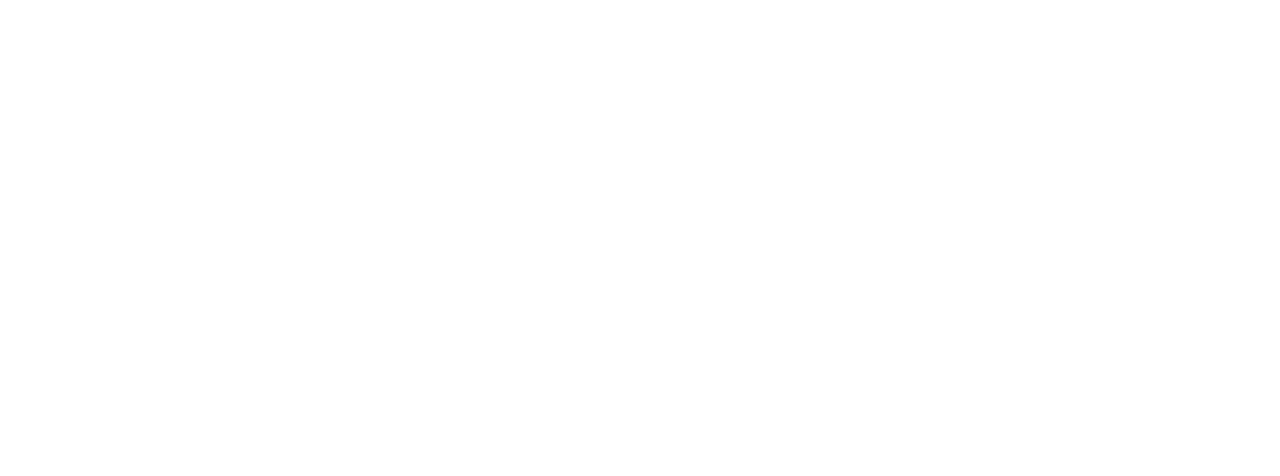
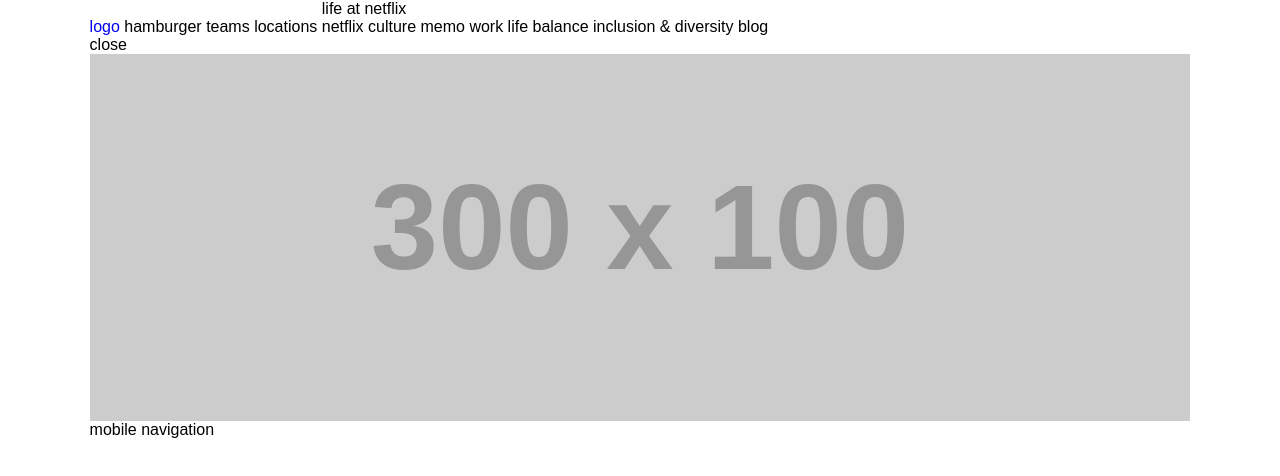
Before and after one commit to nkartikaxioned/navigation, a plain HTML site: page index.html in a window 1280 px wide. Drawn offline with Linux system fonts and the light colour scheme; placeholder pictures from the web are drawn by us.

Commit message:
structure

```diff
--- a/index.html
+++ b/index.html
@@ -13,10 +13,10 @@
   <!-- Place favicon.ico in the root directory: mathiasbynens.be/notes/touch-icons -->
   <link rel="shortcut icon" href="favicon.ico" />
   <!--font-awesome link for icons-->
-  <link rel="stylesheet" media="screen" href="assets/vendor/font-awesome/css/all.min.css" >
+  <link rel="stylesheet" media="screen" href="assets/vendor/font-awesome/css/all.min.css">
   <link rel="stylesheet" href="https://cdnjs.cloudflare.com/ajax/libs/font-awesome/4.7.0/css/font-awesome.min.css">
   <!-- Default style-sheet is for 'media' type screen (color computer display).  -->
-  <link rel="stylesheet" media="screen" href="assets/css/style.css" >
+  <link rel="stylesheet" media="screen" href="assets/css/style.css">
 </head>
 
 <body>
@@ -24,12 +24,39 @@
   <div class="container">
     <!--header section start-->
     <header>
-
+      <div class="wrapper">
+       <div class="first">
+        <div class="second">
+          <div class="third">
+            <nav>
+              <ul class="nav-ul">
+                <li><a href="#FIXME" title="logo"><span class="logo">logo</span></a> <span class="hamburger">hamburger</span></li>
+                <li>teams</li>
+                <li>locations</li>
+                <li>life at netflix
+                  <ul>
+                    <li>netflix culture memo</li>
+                    <li>work life balance</li>
+                    <li>inclusion & diversity</li>
+                    <li>blog</li>
+                  </ul>
+                </li>
+              </ul>
+            </nav>
+          </div>
+        </div>
+       </div>
+      </div>
     </header>
     <!--header section start-->
     <!--main section start-->
     <main>
-
+      <section class="navigation-container">
+        <div class="wrapper">
+          <span class="close-btn">close</span>
+          <figure><img src="https://dummyimage.com/300x100/fca00d/fff&text=Logo" alt="Logo"><figcaption>mobile navigation</figcaption></figure>
+        </div>
+      </section>
     </main>
     <!--main section end-->
 
@@ -43,4 +70,5 @@
   <!--container end-->
   <script src="assets/js/script.js"></script>
 </body>
+
 </html>
```
